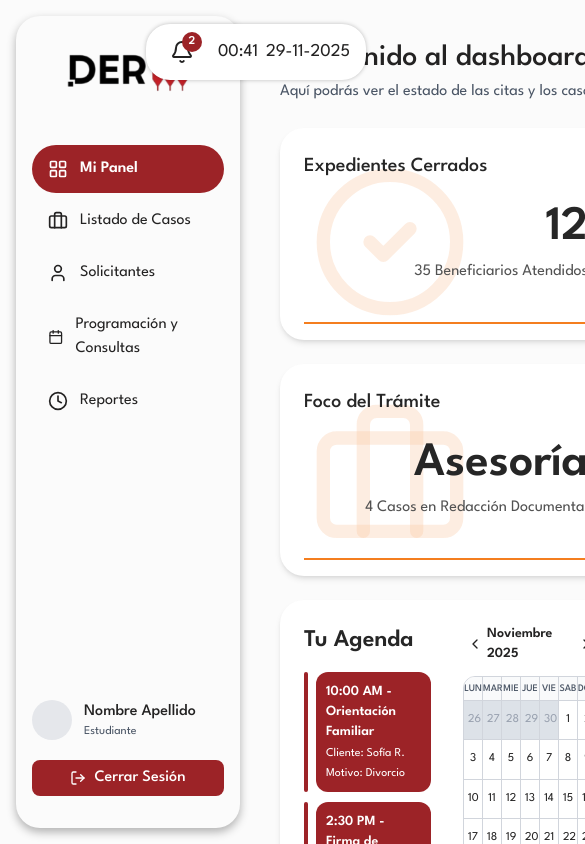
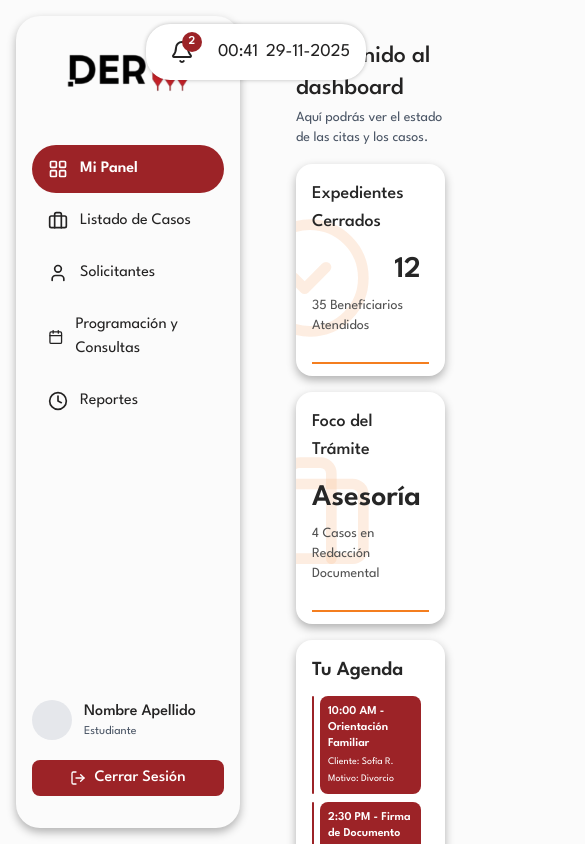
Before and after one commit to ByteWizzardd/Gestion-de-clinicas-juridicas, a Next.js app: page /dashboard in a window 390 px wide. Shown: the top 844 px of the page, 585 px wide, since content can reach past the window. Built offline with nearby package versions, Linux system fonts and the light colour scheme.

Commit message:
fix: shadow y responsive en dashboard personal

```diff
--- a/app/dashboard/page.tsx
+++ b/app/dashboard/page.tsx
@@ -26,21 +26,21 @@ export default function DashboardPage() {
 
   return (
     <div className="max-h-screen">
-      <div className="mb-6 mt-4">
-        <h1 className="text-3xl font-medium text-foreground mb-1" style={{ fontFamily: 'var(--font-league-spartan)' }}>
+      <div className="mb-4 md:mb-6 mt-4 px-4 md:px-0">
+        <h1 className="text-2xl md:text-3xl font-medium text-foreground mb-1" style={{ fontFamily: 'var(--font-league-spartan)' }}>
           Bienvenido al dashboard
         </h1>
-        <p className="text-base text-gray-600" style={{ fontFamily: 'var(--font-urbanist)' }}>
+        <p className="text-sm md:text-base text-gray-600" style={{ fontFamily: 'var(--font-urbanist)' }}>
           Aquí podrás ver el estado de las citas y los casos.
         </p>
       </div>
 
       {/* Contenedor principal para layout lado a lado */}
-      <div className="flex flex-col lg:flex-row gap-6 mt-6 h-[calc(100vh-10rem)]">
+      <div className="flex flex-col lg:flex-row gap-4 md:gap-6 mt-4 md:mt-6 px-4 md:px-0 h-[calc(100vh-8rem)] md:h-[calc(100vh-10rem)]">
         {/* Cards de métricas */}
-        <div className="flex flex-col gap-6 flex-1">
-          <div className="flex flex-wrap gap-6">
-            <div className="flex-1 max-w-85">
+        <div className="flex flex-col gap-4 md:gap-6 flex-1">
+          <div className="flex flex-col sm:flex-row gap-4 md:gap-6">
+            <div className="flex-1 w-full sm:max-w-85">
               <MetricCard
                 title="Expedientes Cerrados"
                 mainValue="12"
@@ -48,7 +48,7 @@ export default function DashboardPage() {
                 icon={CircleCheck}
               />
             </div>
-            <div className="flex-1 max-w-85">
+            <div className="flex-1 w-full sm:max-w-85">
               <MetricCard
                 title="Foco del Trámite"
                 mainValue="Asesoría"
@@ -59,19 +59,19 @@ export default function DashboardPage() {
           </div>
 
           {/* Agenda */}
-          <div className="bg-white rounded-3xl shadow-md p-6 max-w-[calc(2*21.25rem+1.5rem)] flex-1 flex flex-col min-h-0">
-            <div className="flex gap-6 flex-1 min-h-0">
+          <div className="bg-white rounded-2xl md:rounded-3xl shadow-[0px_4px_10px_0px_rgba(0,0,0,0.30)] p-4 md:p-6 w-full lg:max-w-[calc(2*21.25rem+1.5rem)] flex-1 flex flex-col min-h-0">
+            <div className="flex flex-col md:flex-row gap-4 md:gap-6 flex-1 min-h-0">
               {/* Mitad izquierda - Título y lista de citas */}
-              <div className="w-1/2 flex flex-col min-h-0">
-                <h3 className="text-2xl font-semibold text-neutral-800 mb-4 flex-shrink-0">
+              <div className="w-full md:w-1/2 flex flex-col min-h-0">
+                <h3 className="text-xl md:text-2xl font-semibold text-neutral-800 mb-3 md:mb-4 flex-shrink-0">
                   Tu Agenda
                 </h3>
-                <div className="flex-1 min-h-0 overflow-y-auto pr-2">
+                <div className="flex-1 overflow-y-auto pr-2 min-h-[200px] md:min-h-0">
                   <DashboardAppointmentList appointments={appointments} />
                 </div>
               </div>
               {/* Mitad derecha - Calendario */}
-              <div className="w-1/2 flex items-center justify-center min-h-0">
+              <div className="w-full md:w-1/2 flex items-center justify-center min-h-[300px] md:min-h-0">
                 <div className="w-full h-full">
                   <CompactCalendar
                     selectedDate={selectedDate}
@@ -83,10 +83,10 @@ export default function DashboardPage() {
           </div>
         </div>
 
-        {/* Acciones recinetes */}
-        <div className="flex-1 min-w-94 lg:max-w-116">
-          <div className="bg-white rounded-3xl shadow-md p-6 h-full">
-            <h3 className="text-2xl font-semibold text-center text-neutral-800"> Acciones Recientes </h3>
+        {/* Acciones recientes */}
+        <div className="flex-1 w-full lg:min-w-94 lg:max-w-116">
+          <div className="bg-white rounded-2xl md:rounded-3xl shadow-[0px_4px_10px_0px_rgba(0,0,0,0.30)] p-4 md:p-6 h-full min-h-[200px] lg:min-h-0">
+            <h3 className="text-xl md:text-2xl font-semibold text-center text-neutral-800"> Acciones Recientes </h3>
           </div>
         </div>
       </div>
--- a/components/cards/DashboardAppointmentCard.tsx
+++ b/components/cards/DashboardAppointmentCard.tsx
@@ -14,16 +14,16 @@ export default function DashboardAppointmentCard({
   reason,
 }: DashboardAppointmentCardProps) {
   return (
-    <div className="relative flex items-stretch gap-2">
+    <div className="relative flex items-stretch gap-1.5 md:gap-2">
       {/* Línea vertical decorativa */}
-      <div className="w-1 bg-primary rounded-full flex-shrink-0"></div>
+      <div className="w-0.5 md:w-1 bg-primary rounded-full flex-shrink-0"></div>
       {/* Card */}
-      <div className="bg-primary rounded-xl p-2.5 text-on-primary flex-1">
-        <div className="text-sm font-semibold mb-1">
+      <div className="bg-primary rounded-lg md:rounded-xl p-2 md:p-2.5 text-on-primary flex-1">
+        <div className="text-xs md:text-sm font-semibold mb-0.5 md:mb-1">
           {time} - {title}
         </div>
-        <div className="text-xs font-normal mb-1">{client}</div>
-        <div className="text-xs font-normal">{reason}</div>
+        <div className="text-[10px] md:text-xs font-normal mb-0.5 md:mb-1">{client}</div>
+        <div className="text-[10px] md:text-xs font-normal">{reason}</div>
       </div>
     </div>
   );
--- a/components/cards/DashboardAppointmentList.tsx
+++ b/components/cards/DashboardAppointmentList.tsx
@@ -17,9 +17,9 @@ export default function DashboardAppointmentList({
   appointments,
 }: DashboardAppointmentListProps) {
   return (
-    <div className="flex flex-col gap-2.5 h-full">
+    <div className="flex flex-col gap-2 md:gap-2.5 h-full">
       {appointments.length === 0 ? (
-        <div className="text-sm text-gray-500 text-center py-4">
+        <div className="text-xs md:text-sm text-gray-500 text-center py-4">
           No hay citas programadas
         </div>
       ) : (
--- a/components/cards/MetricCard.tsx
+++ b/components/cards/MetricCard.tsx
@@ -16,31 +16,31 @@ export default function MetricCard({
     icon: Icon
 }: MetricCardProps) {
     return (
-        <div className="bg-white rounded-3xl shadow-md relative overflow-hidden p-6 min-h-48">
+        <div className="bg-white rounded-2xl md:rounded-3xl shadow-[0px_4px_10px_0px_rgba(0,0,0,0.30)] relative overflow-hidden p-4 md:p-6 min-h-40 md:min-h-48">
             {/* Icono de fondo decorativo */}
             {Icon && (
                 <div className="absolute top-2 w-full h-full flex items-center justify-center right-15">
-                    <Icon className="w-40 h-40 text-secondary-light/30" strokeWidth={2} />
+                    <Icon className="w-32 h-32 md:w-40 md:h-40 text-secondary-light/30" strokeWidth={2} />
                 </div>
             )}
 
             {/* Título arriba-izquierda */}
-            <h3 className="text-xl font-medium text-neutral-800 mb-6 relative z-10">
+            <h3 className="text-lg md:text-xl font-medium text-neutral-800 mb-4 md:mb-6 relative z-10">
                 {title}
             </h3>
 
             {/* Contenido principal alineado a la derecha */}
-            <div className="flex flex-col items-end mb-8 pr-2 relative z-10">
-                <div className="text-5xl font-semibold text-neutral-800 mb-2">
+            <div className="flex flex-col items-end mb-6 md:mb-8 pr-2 relative z-10">
+                <div className="text-3xl md:text-5xl font-semibold text-neutral-800 mb-2">
                     {mainValue}
                 </div>
-                <div className="text-base font-normal text-neutral-600">
+                <div className="text-sm md:text-base font-normal text-neutral-600">
                     {subtitle}
                 </div>
             </div>
 
             {/* Línea separadora naranja en la parte inferior, con márgenes laterales */}
-            <div className="absolute bottom-4 left-6 right-6 h-0.5 bg-secondary z-10"></div>
+            <div className="absolute bottom-3 md:bottom-4 left-4 md:left-6 right-4 md:right-6 h-0.5 bg-secondary z-10"></div>
         </div>
     );
 }
--- a/components/ui/calendar/CompactCalendar.tsx
+++ b/components/ui/calendar/CompactCalendar.tsx
@@ -158,34 +158,34 @@ export default function CompactCalendar({
   return (
     <div className="h-full flex flex-col">
       {/* Header con navegación - más compacto */}
-      <div className="flex items-center justify-between mb-3 flex-shrink-0">
+      <div className="flex items-center justify-between mb-2 md:mb-3 flex-shrink-0">
         <button
           onClick={handlePrevMonth}
-          className="p-1 hover:bg-gray-100 rounded-md transition-colors"
+          className="p-0.5 md:p-1 hover:bg-gray-100 rounded-md transition-colors"
           aria-label="Mes anterior"
         >
-          <ChevronLeft className="w-4 h-4 text-foreground" />
+          <ChevronLeft className="w-3 h-3 md:w-4 md:h-4 text-foreground" />
         </button>
-        <h2 className="text-sm font-semibold text-foreground">
+        <h2 className="text-xs md:text-sm font-semibold text-foreground">
           {monthNames[currentMonth.getMonth()]} {currentMonth.getFullYear()}
         </h2>
         <button
           onClick={handleNextMonth}
-          className="p-1 hover:bg-gray-100 rounded-md transition-colors"
+          className="p-0.5 md:p-1 hover:bg-gray-100 rounded-md transition-colors"
           aria-label="Mes siguiente"
         >
-          <ChevronRight className="w-4 h-4 text-foreground" />
+          <ChevronRight className="w-3 h-3 md:w-4 md:h-4 text-foreground" />
         </button>
       </div>
 
       {/* Tabla de calendario con bordes - más compacta */}
-      <div className="border border-gray-300 rounded-xl overflow-hidden flex-1 flex flex-col">
+      <div className="border border-gray-300 rounded-lg md:rounded-xl overflow-hidden flex-1 flex flex-col">
         {/* Header de días de la semana - más compacto */}
         <div className="grid grid-cols-7 border-b border-gray-300 flex-shrink-0">
           {dayNames.map((day, index) => (
             <div
               key={day}
-              className={`text-center text-[10px] font-medium text-gray-600 py-1 border-r border-gray-300 bg-gray-50 ${
+              className={`text-center text-[9px] md:text-[10px] font-medium text-gray-600 py-0.5 md:py-1 border-r border-gray-300 bg-gray-50 ${
                 index === dayNames.length - 1 ? 'border-r-0' : ''
               }`}
             >
@@ -207,7 +207,7 @@ export default function CompactCalendar({
                 <button
                   key={`prev-${day}`}
                   onClick={() => handleDayClick(day, false)}
-                  className={`p-1 text-gray-400 bg-[#DDE2E8] border-r border-b border-gray-300 hover:bg-gray-300 transition-colors text-xs text-center ${
+                  className={`p-0.5 md:p-1 text-gray-400 bg-[#DDE2E8] border-r border-b border-gray-300 hover:bg-gray-300 transition-colors text-[10px] md:text-xs text-center ${
                     isLastInRow ? 'border-r-0' : ''
                   }`}
                 >
@@ -230,7 +230,7 @@ export default function CompactCalendar({
                   key={day}
                   onClick={() => handleDayClick(day, true)}
                   className={`
-                    p-1 border-r border-b border-gray-300 transition-colors text-xs text-center relative
+                    p-0.5 md:p-1 border-r border-b border-gray-300 transition-colors text-[10px] md:text-xs text-center relative
                     ${isLastInRow ? 'border-r-0' : ''}
                     ${
                       isCurrentDay
@@ -243,7 +243,7 @@ export default function CompactCalendar({
                 >
                   {day}
                   {hasApts && !isCurrentDay && (
-                    <span className="absolute bottom-0.5 left-0.5 w-1 h-1 bg-primary rounded-full" />
+                    <span className="absolute bottom-0.5 left-0.5 w-0.5 h-0.5 md:w-1 md:h-1 bg-primary rounded-full" />
                   )}
                 </button>
               );
@@ -259,7 +259,7 @@ export default function CompactCalendar({
                 <button
                   key={`next-${day}`}
                   onClick={() => handleDayClick(day, false)}
-                  className={`p-1 text-gray-400 bg-[#DDE2E8] border-r border-b border-gray-300 hover:bg-gray-300 transition-colors text-xs text-center ${
+                  className={`p-0.5 md:p-1 text-gray-400 bg-[#DDE2E8] border-r border-b border-gray-300 hover:bg-gray-300 transition-colors text-[10px] md:text-xs text-center ${
                     isLastInRow ? 'border-r-0' : ''
                   }`}
                 >
```
